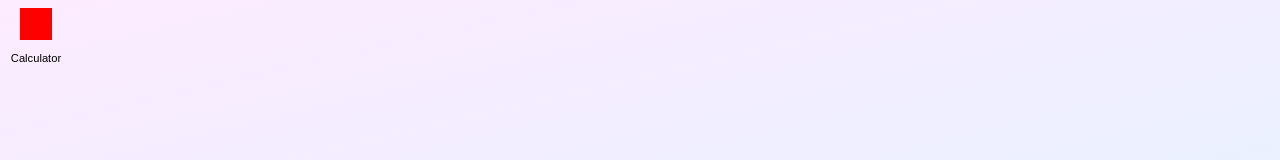
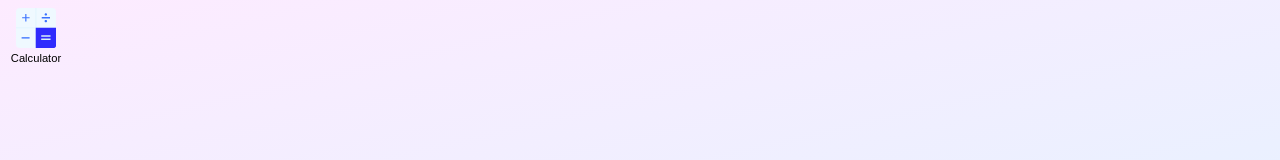
Before and after one commit to Plsr/dekstorp, a React (Create React App) app: page / in a window 1280 px wide. Shown: the top 160 px of the page. Built offline with nearby package versions, Linux system fonts and the light colour scheme.

Commit message:
Add (sloppy) calculator icon

```diff
--- a/package.json
+++ b/package.json
@@ -45,6 +45,7 @@
     ]
   },
   "devDependencies": {
-    "@types/styled-components": "^5.1.25"
+    "@types/styled-components": "^5.1.25",
+    "@types/webpack-env": "^1.17.0"
   }
 }
--- a/src/components/DesktopApp.tsx
+++ b/src/components/DesktopApp.tsx
@@ -1,10 +1,17 @@
-import { FC, useState } from 'react'
+import { FC, useState, lazy } from 'react'
 import styled from 'styled-components'
+
+const images = require.context('../images/app-icons', true);
 
 
 const DesktopApp: FC<DesktopAppProps> = ({ name, onAppDoubleClick }) => {
   // TODO: Has to be handled with props later on to keep highlighted apps in sync
   const [selected, setSelected] = useState(false)
+
+  const mockIconName = "calculator-icon.svg"
+  const icon = images(`./${mockIconName}`);
+
+
 
   const handleClick = (event: any) => {
     console.log('double click')
@@ -13,7 +20,7 @@ const DesktopApp: FC<DesktopAppProps> = ({ name, onAppDoubleClick }) => {
 
   return(
     <Wrapper onDoubleClick={handleClick}>
-      <Icon />
+      <Icon src={icon} alt="Logo" />
       <Name>{ name }</Name>
     </Wrapper>
   )
@@ -23,10 +30,9 @@ const Name = styled.div`
   text-overflow: ellipsis;
 `
 
-const Icon = styled.div`
-  width: 32px;
-  height: 32px;
-  background-color: red;
+const Icon = styled.img`
+  width: 40px;
+  height: 40px;
 `
 
 const Wrapper = styled.div`
```
Also changed, not shown: src/images/app-icons/calculator-icon.svg (added), 1 other file (tests, documents, lock files or other folders).
